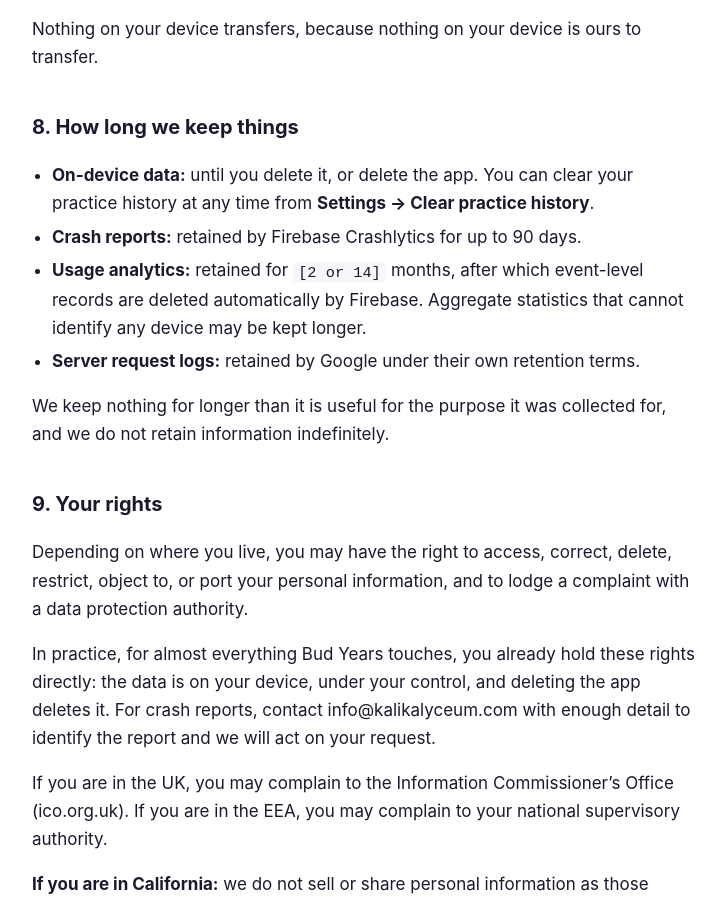
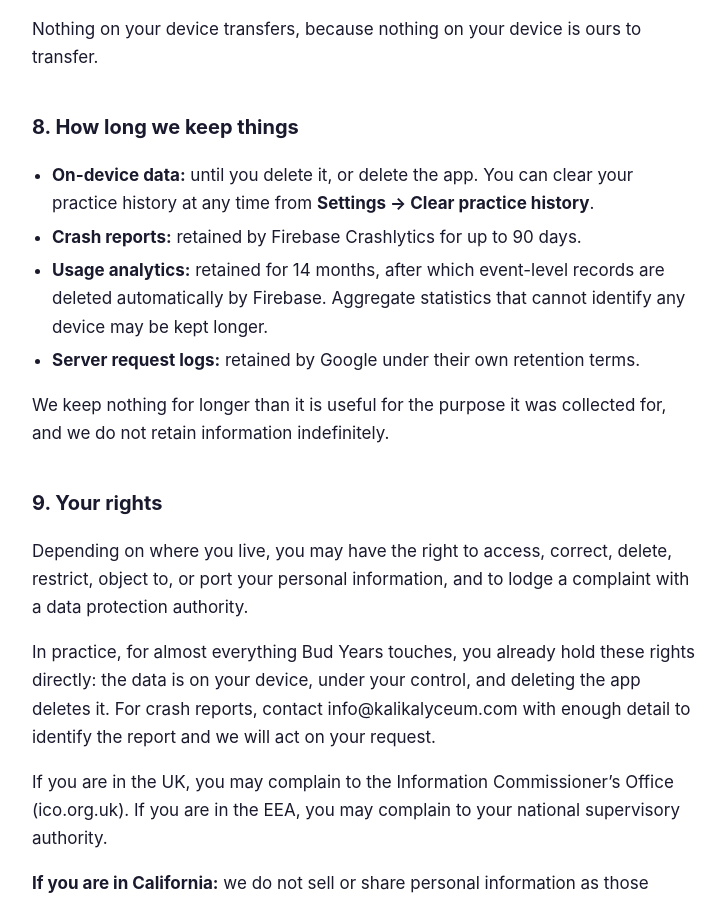
Before and after one commit to Anay-Chauhan/budyears-site, a Jekyll site: the page built from privacy.md, in a window 1280 px wide and 900 px high, scrolled down 10767 px. Shown: the whole window, without its empty margins (276-1001 px from the left). Built offline with Jekyll 4.4.1, drawn with Linux system fonts in a browser that asks for light colours; part of the change alters nothing that is shown; some of the changed text lies outside the part shown.

Commit message:
Retain usage analytics for 14 months, for year-over-year comparison
Fills the last placeholder in the privacy policy. Firebase Analytics data
retention for budyears-study is set to 14 months, the longer of the two
settings, so a month can be compared with the same month a year before.
Effective and last-updated dates move to the publication date.

Co-Authored-By: Claude Opus 5.5 <noreply@anthropic.com>

```diff
--- a/privacy.md
+++ b/privacy.md
@@ -7,8 +7,8 @@ permalink: /privacy
 
 # Privacy Policy
 
-**Effective date:** September 21, 2026
-**Last updated:** September 21, 2026
+**Effective date:** October 13, 2026
+**Last updated:** October 13, 2026
 **Provided by:** Kalika Lyceum LLC, 11583 Morning Spring Ct, Cupertino, CA 95014, USA
 **Contact:** info@kalikalyceum.com
 
@@ -425,7 +425,7 @@ transfer.
 - **On-device data:** until you delete it, or delete the app. You can clear
   your practice history at any time from **Settings → Clear practice history**.
 - **Crash reports:** retained by Firebase Crashlytics for up to 90 days.
-- **Usage analytics:** retained for `[2 or 14]` months, after which
+- **Usage analytics:** retained for 14 months, after which
   event-level records are deleted automatically by Firebase. Aggregate
   statistics that cannot identify any device may be kept longer.
 - **Server request logs:** retained by Google under their own retention terms.
```
